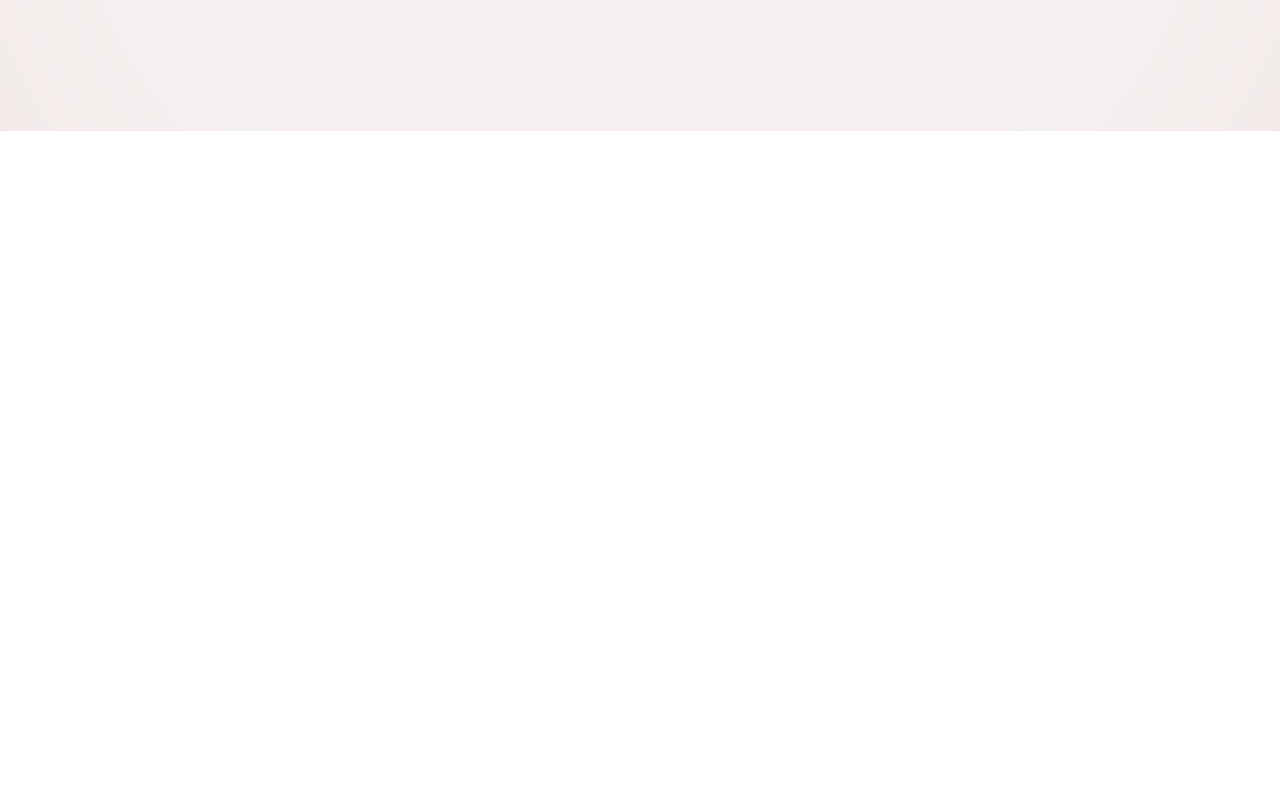
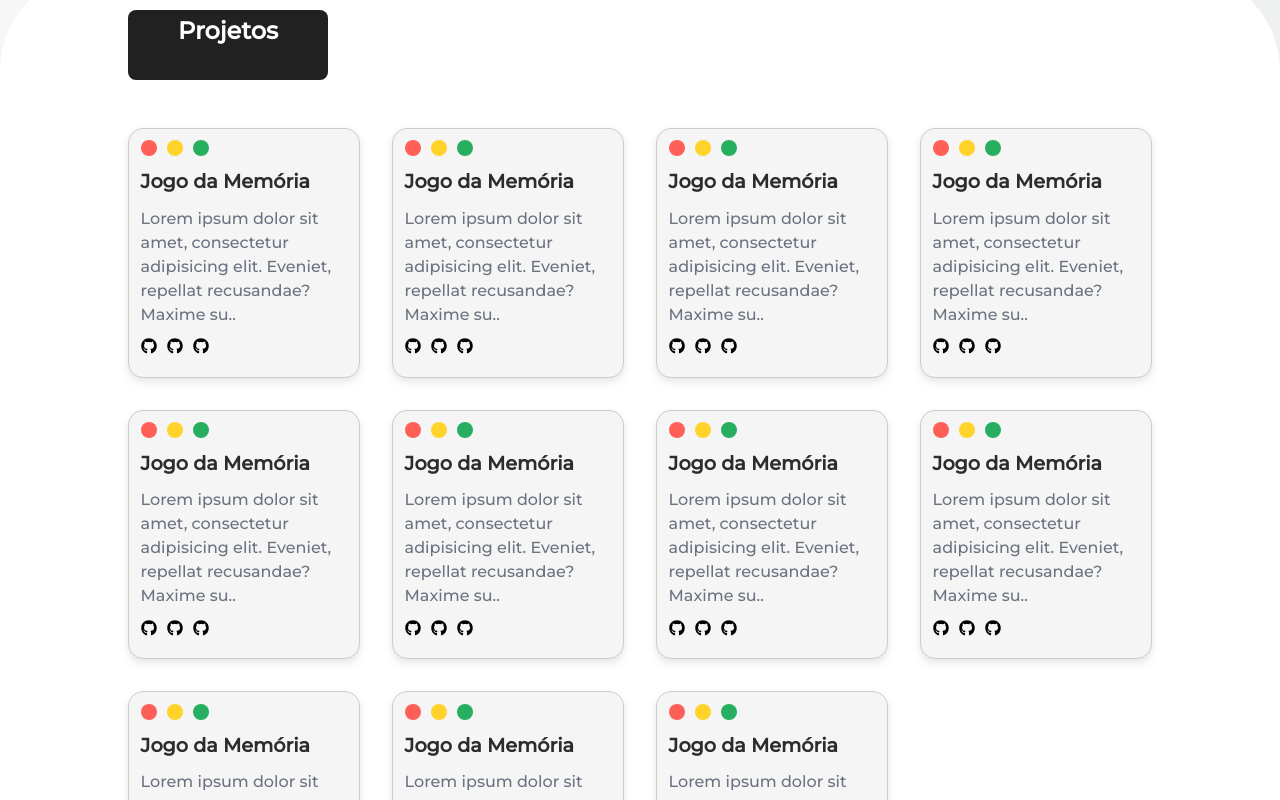
Before and after one commit to Luisfelippedev/personal-portfolio, a Next.js app in the folder personal-portfolio/: page / in a window 1280 px wide. Shown: the part 1520-2320 px from the top of the page. Before the commit the page ends 1651 px from the top, so only its background shows below. Built offline with nearby package versions, Linux system fonts and the light colour scheme.

Commit message:
feat: Criando componente de cardProject, e seção de Projetos

```diff
--- a/personal-portfolio/package.json
+++ b/personal-portfolio/package.json
@@ -19,6 +19,7 @@
     "next": "14.1.0",
     "react": "^18",
     "react-dom": "^18",
+    "react-icons": "^5.0.1",
     "react-slick": "^0.30.2",
     "sass": "^1.71.0",
     "slick-carousel": "^1.8.1"
--- a/personal-portfolio/src/app/page.tsx
+++ b/personal-portfolio/src/app/page.tsx
@@ -2,15 +2,18 @@ import Link from "next/link";
 import styles from "./styles.module.scss";
 import { Header } from "@/components/Header";
 import { AboutMe } from "@/components/AboutMe";
+import Projects from "@/components/Projects";
 
 export default function Home() {
   return (
     <div className={styles.container}>
       <Header />
       <div className={styles.background}>
-          <AboutMe />
+        <AboutMe />
       </div>
-
+      <div className={styles.projectSection}>
+          <Projects />
+        </div>
     </div>
   );
 }
--- a/personal-portfolio/src/app/styles.module.scss
+++ b/personal-portfolio/src/app/styles.module.scss
@@ -20,7 +20,18 @@
     align-items: center;
     flex-direction: column;
 
+
 }
+
+.projectSection {
+    width: 100%;
+    min-height: 80vh;
+    background-color: white;
+    border-top-left-radius: 100px;
+    border-top-right-radius: 100px;
+    padding: 3% 10%;
+
+  }
 
 @media (max-width: 780px){
     .background{
--- a/personal-portfolio/src/components/AboutMe/index.tsx
+++ b/personal-portfolio/src/components/AboutMe/index.tsx
@@ -12,15 +12,17 @@ export const AboutMe = () => {
             pointerEvents: "none",
             backgroundColor: "rgb(165 243 252 / var(--tw-bg-opacity))",
             color: "rgba(0, 0, 0, 0.822)",
+            height: 70,
+            width: 200,
           }}
         >
-          <p className={styles.textButton}>🧐 Sobre mim</p>
+          <p className={styles.textButton}>Sobre mim</p>
         </Button>
         <p className={styles.textName}>Luis Felipe</p>
         <ul>
           <li className={styles.textLi}>
             👨‍💻 Desenvolvendo interfaces de usuário e APIs com
-            Javascript/Typescript desde 2022
+            Javascript/Typescript desde 2021
           </li>
           <li className={styles.textLi}>
             🎓 Cursando Análise e Desenvolvimento de Sistemas 7/7
--- a/personal-portfolio/src/components/AboutMe/styles.module.scss
+++ b/personal-portfolio/src/components/AboutMe/styles.module.scss
@@ -2,10 +2,10 @@
 
 .container {
     display: flex;
-    min-height: 100vh;
+    min-height: 80vh;
     flex-direction: column;
     box-sizing: border-box;
-    gap: 2rem;
+    gap: 3rem;
     justify-content: center;
     align-items: center;
 
--- /dev/null
+++ b/personal-portfolio/src/components/CardProject/index.tsx
@@ -0,0 +1,30 @@
+import styles from "./styles.module.scss";
+import { FaGithub } from "react-icons/fa";
+
+const CardProject = () => {
+  return (
+    <div className={styles.container}>
+      <div className={styles.firstBox}>
+        <div className={styles.ballsBox}>
+          <div className={styles.redBall}><></></div>
+          <div className={styles.yellowBall}></div>
+          <div className={styles.greenBall}></div>
+        </div>
+        <p className={styles.textPrimary}>Jogo da Memória</p>
+        <p className={styles.textSecondary}>
+          Lorem ipsum dolor sit amet, consectetur adipisicing elit. Eveniet,
+          repellat recusandae? Maxime su..
+        </p>
+      </div>
+      <div className={styles.secondBox}>
+        <FaGithub />
+        <FaGithub />
+        <FaGithub />
+
+      </div>
+      <div className={styles.lastBox}></div>
+    </div>
+  );
+};
+
+export default CardProject;
--- /dev/null
+++ b/personal-portfolio/src/components/CardProject/styles.module.scss
@@ -0,0 +1,82 @@
+@import '../../themes/index.scss';
+
+.container{
+    display: flex;
+    flex-direction: column;
+    padding: 5%;
+    gap: 0.7rem;
+    background-color: #f5f5f5; /* Background cinza claro */
+    border-radius: 15px; /* Borda arredondada */
+    border: 1px solid #ccc; /* Borda cinza */
+    box-shadow: 0 4px 8px rgba(0, 0, 0, 0.1); /* Sombra suave */
+}
+
+@mixin box{
+    display: flex;
+    align-items: center;
+    justify-content: start;
+    width: 100%;
+}
+
+
+.firstBox{
+    @include box;
+    flex-direction: column;
+    gap: 0.7rem;
+    .ballsBox{
+        display: flex;
+        flex-direction: row;
+        align-items: center;
+        justify-content: start;
+        width: 100%;
+        @mixin ball {
+            width: 1rem;
+            height: 1rem;
+            border-radius: 50%;
+            margin-right: 10px;
+        }
+
+        .redBall {
+            @include ball;
+            background-color: #FF5F57; /* Vermelho */
+        }
+
+        .yellowBall {
+            @include ball;
+            background-color: #FFD32A; /* Amarelo */
+        }
+
+        .greenBall {
+            @include ball;
+            background-color: #27AE60; /* Verde */
+        }
+    }
+
+    .textPrimary{
+        font-size: 1rem;
+        color: $text;
+        width: 100%;
+        font-weight: 600;
+        font-size: 1.2rem;
+        line-height: 1.75rem;
+    }
+
+    .textSecondary{
+        color: rgb(107, 114, 128, 1);
+
+    }
+
+
+}
+
+
+
+.secondBox{
+    @include box;
+    gap: 10px;
+}
+
+.lastBox{
+    @include box;
+    flex: 3;
+}
--- a/personal-portfolio/src/components/Header/styles.module.scss
+++ b/personal-portfolio/src/components/Header/styles.module.scss
@@ -62,7 +62,13 @@
     justify-content: center;
     align-items: center;
     flex: 1;
-}
+
+   position: relative;
+
+
+  }
+
+
 
 .carousel{
     width: 100%;
--- /dev/null
+++ b/personal-portfolio/src/components/Projects/index.tsx
@@ -0,0 +1,40 @@
+import styles from "./styles.module.scss";
+import CardProject from "../CardProject";
+import { Button } from "flowbite-react";
+
+const Projects = () => {
+  return (
+    <div className={styles.container}>
+      <div className={styles.buttonBox}>
+      <Button
+  style={{
+    cursor: "auto",
+    pointerEvents: "none",
+    backgroundColor: "rgb(33, 33, 33)", // Tonalidade de preto
+    color: "#fff", // Cor do texto em branco para manter o contraste
+    height: 70,
+    width: 200,
+  }}
+>
+          <p className={styles.textButton}>Projetos</p>
+        </Button>
+      </div>
+
+      <div className={styles.cardsContainer}>
+        <CardProject />
+        <CardProject />
+        <CardProject />
+        <CardProject />
+        <CardProject />
+        <CardProject />
+        <CardProject />
+        <CardProject />
+        <CardProject />
+        <CardProject />
+        <CardProject />
+      </div>
+    </div>
+  );
+};
+
+export default Projects;
--- /dev/null
+++ b/personal-portfolio/src/components/Projects/styles.module.scss
@@ -0,0 +1,38 @@
+@import '../../themes/index.scss';
+
+.container{
+    display: flex;
+    min-height: 80vh;
+    flex-direction: column;
+    box-sizing: border-box;
+    gap: 3rem;
+    justify-content: center;
+    align-items: center;
+    background-color: white;
+}
+
+.buttonBox{
+    display: flex;
+    align-items: center;
+    justify-content: start;
+    width: 100%;
+}
+
+
+
+.cardsContainer{
+    display: grid;
+    grid-template-columns: repeat(4, 1fr); /* Cria 3 colunas com larguras iguais */
+    gap: 2rem; /* Espaço entre as colunas */
+    box-sizing: border-box;
+}
+
+.textButton{
+    color: $text;
+    font-weight: 800;
+    font-size: 1.5rem;
+    color: white;
+    @media (max-width: 768px) {
+        font-size: 1.2rem;
+    }
+}
--- a/personal-portfolio/src/components/TimeLine/index.tsx
+++ b/personal-portfolio/src/components/TimeLine/index.tsx
@@ -60,8 +60,7 @@ export const TimeLine = () => {
           <TimelineTime>2023</TimelineTime>
           <TimelineTitle>Bibliotecas e Projetos</TimelineTitle>
           <TimelineBody>
-            Conheçendo o grande poder das bibliotecas em JavaScript, e
-            desenvolvendo projetos pessoais de forma concisa.
+            Explorando o imenso potencial das bibliotecas em JavaScript e criando projetos pessoais de maneira eficiente.
           </TimelineBody>
         </TimelineContent>
       </TimelineItem>
--- a/personal-portfolio/src/themes/index.scss
+++ b/personal-portfolio/src/themes/index.scss
@@ -1,8 +1,7 @@
 $primary: rgb(0, 0, 0);
 $text: rgba(0, 0, 0, 0.822);
-$background-900: radial-gradient(73% 147%, #EADFDF 59%, #ECE2DF 100%), radial-gradient(91% 146%, rgba(255,255,255,0.50) 47%, rgba(0,0,0,0.50) 100%);
-    // $background-900: linear-gradient(135deg, #fdfcfb 0%, #e2d1c3 100%);
+// $background-900: radial-gradient(73% 147%, #EADFDF 59%, #ECE2DF 100%), radial-gradient(91% 146%, rgba(255,255,255,0.50) 47%, rgba(0,0,0,0.50) 100%);
 
-// $background-900: linear-gradient(120deg, #fdfbfb 0%, #ebedee 100%);
+$background-900: linear-gradient(120deg, #fdfbfb 0%, #ebedee 100%);
 $background-200: white;
 $blend-mode: screen;
```
Also changed, not shown: 2 other files (tests, documents, lock files or other folders).
